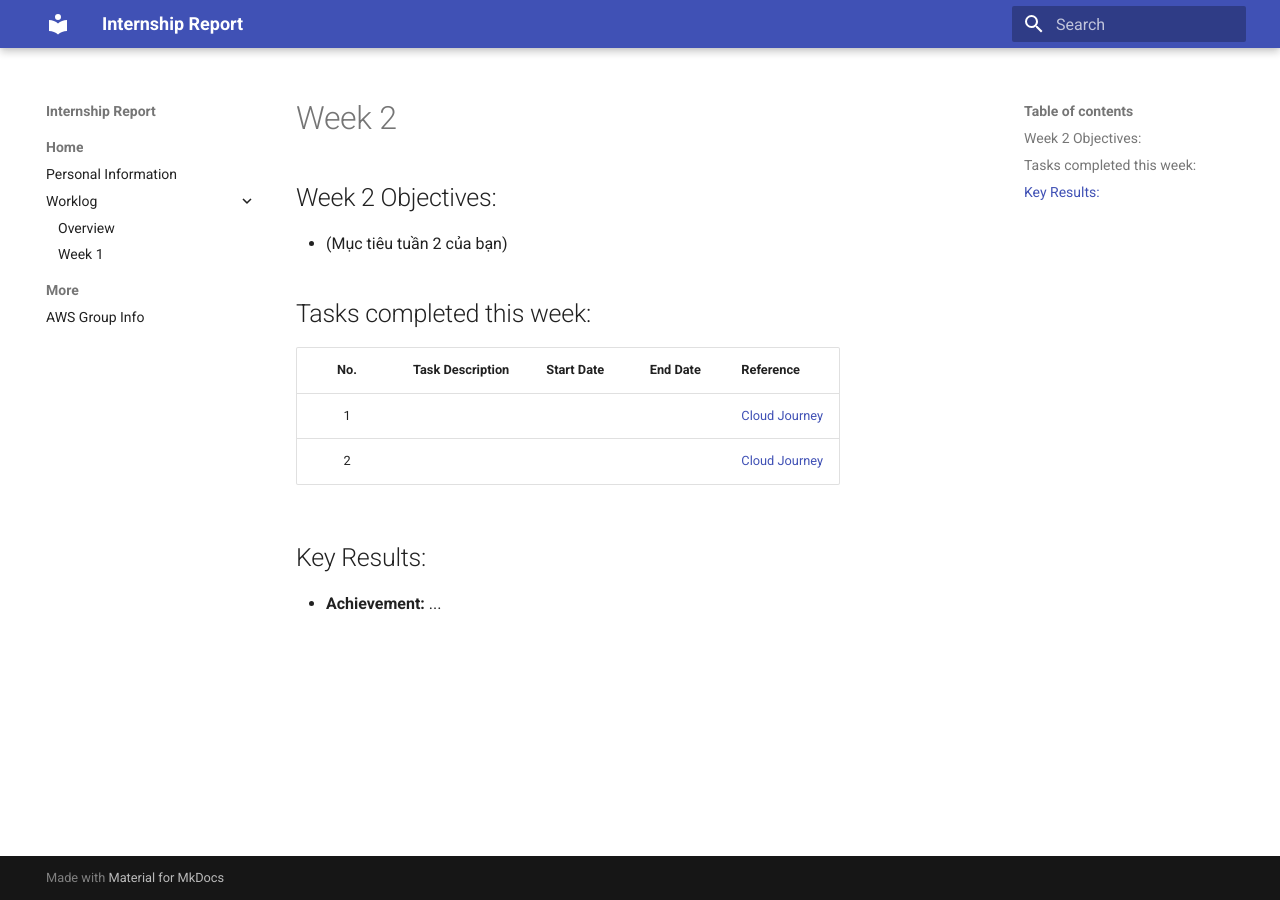
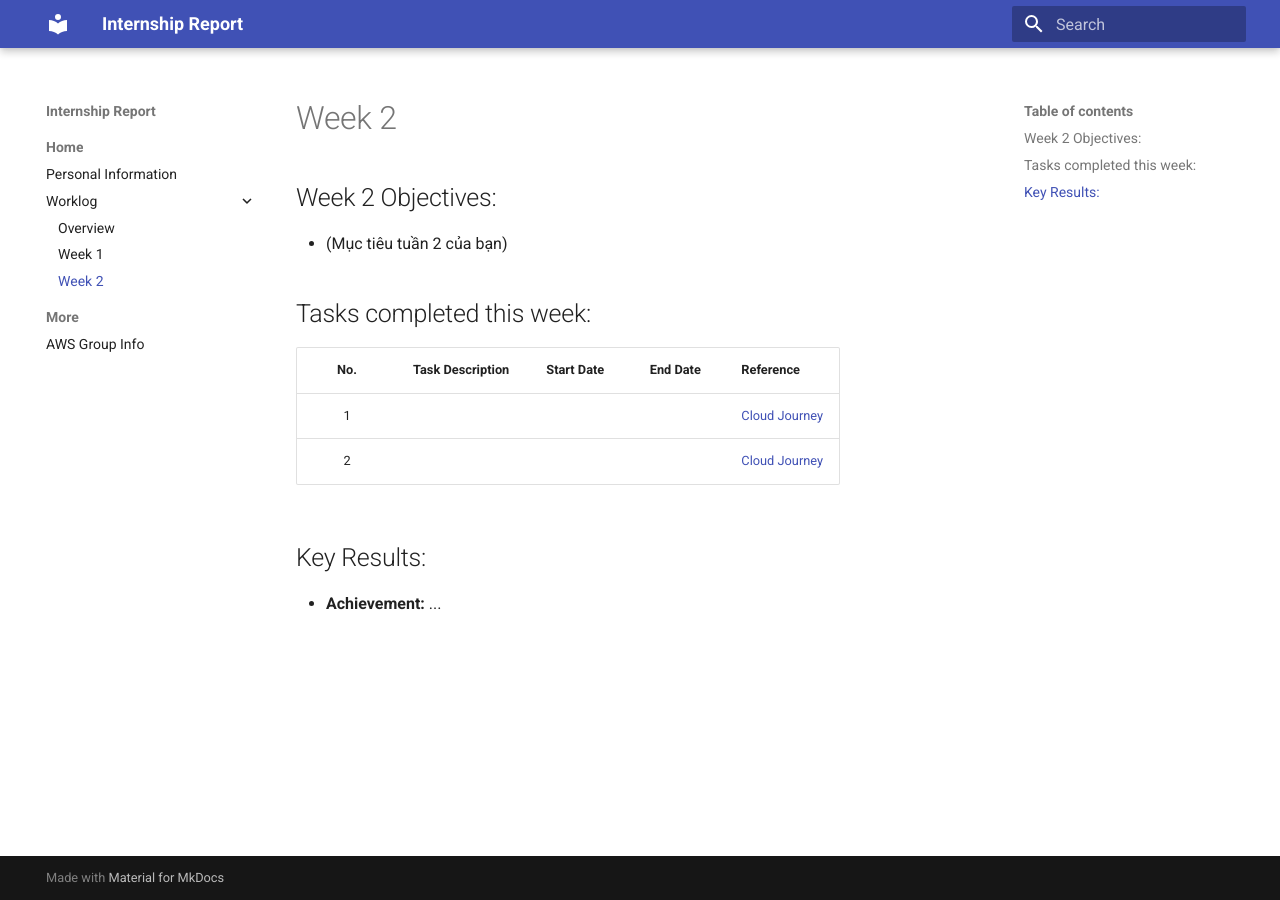
Before and after one commit to duytung-sc1/nguyenduytung.github.io, an MkDocs documentation site: the page built from learning-aws/docs/worklog/week2.md, in a window 1280 px wide. Built offline with MkDocs 1.6.1 and Material for MkDocs 9.7.7, drawn with Linux system fonts in a browser that asks for light colours.

Commit message:
Update mkdocs.yml

```diff
--- a/mkdocs.yml
+++ b/mkdocs.yml
@@ -29,5 +29,6 @@ nav:
       - Worklog:
           - Overview: worklog.md
           - Week 1: worklog/week1.md
+          - Week 2: worklog/week2.md
   - More:
       - AWS Group Info: 'https://www.facebook.com/groups/awsstudygroupfcj/'
```
